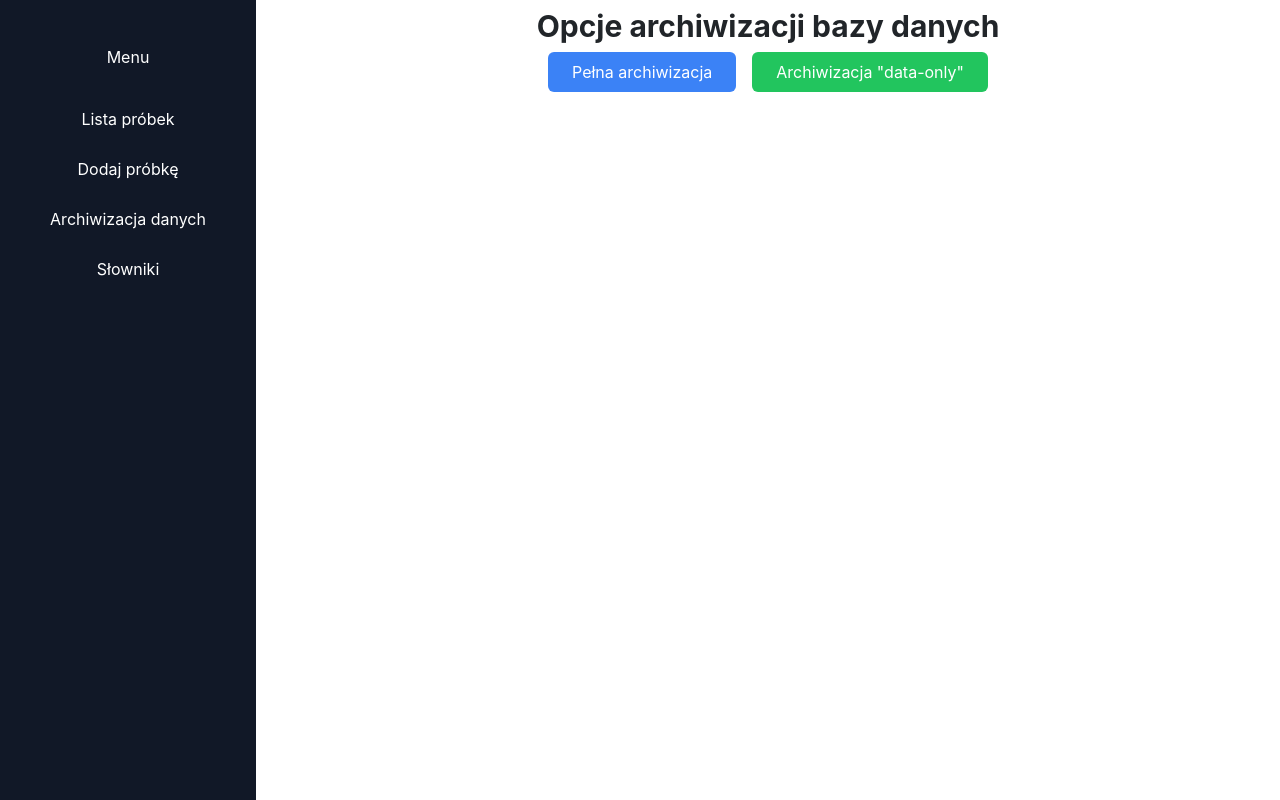
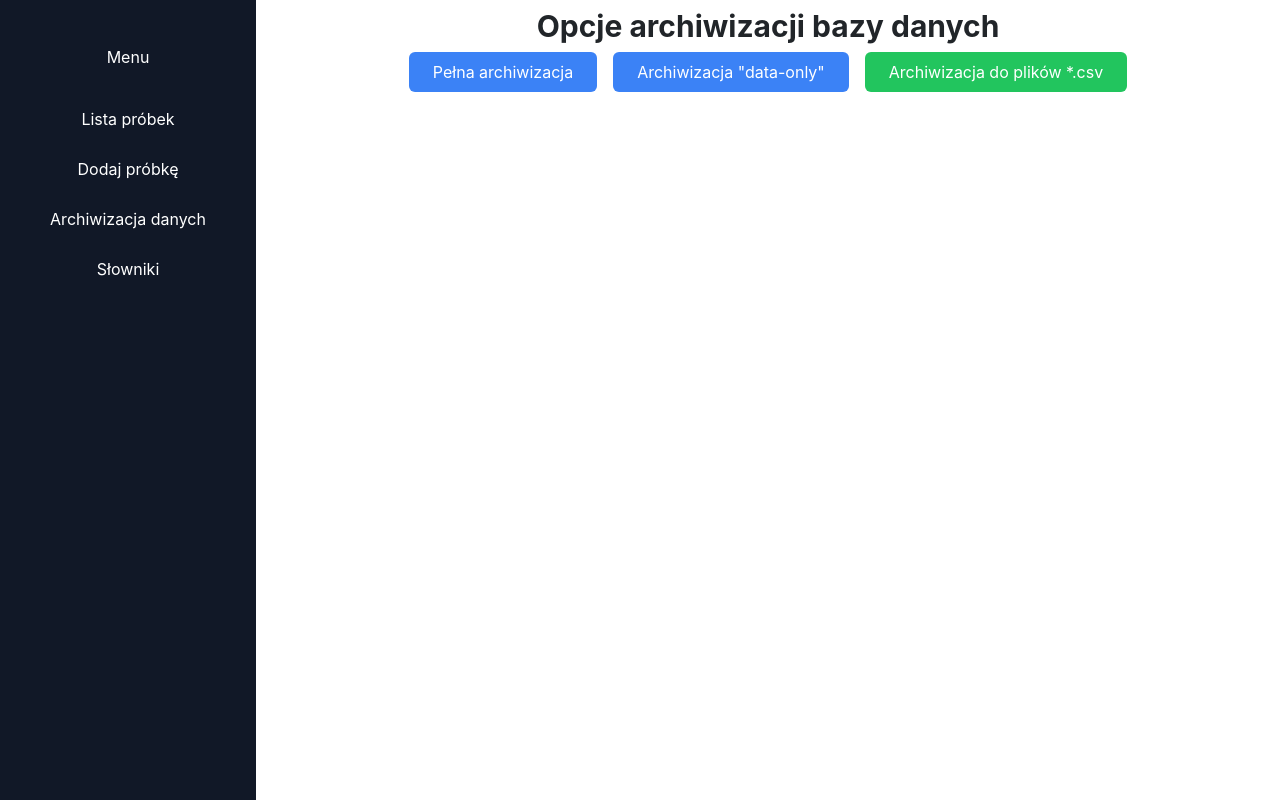
Before and after one commit to wiktorwozny/SampleLab, a React (Create React App) app in the folder slp-frontend/: page /backup in a window 1280 px wide. Built offline with nearby package versions, Linux system fonts and the light colour scheme.

Commit message:
csv backup - button

```diff
--- a/slp-frontend/src/components/BackupView.tsx
+++ b/slp-frontend/src/components/BackupView.tsx
@@ -31,10 +31,15 @@ const BackupView: React.FC<{}> = () => {
                 >
                     Pełna archiwizacja
                 </button>
-                <button className="px-4 py-2 bg-green-500 text-white rounded hover:bg-green-600 focus:outline-none"
+                <button className="px-4 py-2 bg-blue-500 text-white rounded hover:bg-green-600 focus:outline-none"
                         onClick={() => handleBackup('DATA_ONLY')}
                 >
                     Archiwizacja "data-only"
+                </button>
+                <button className="px-4 py-2 bg-green-500 text-white rounded hover:bg-green-600 focus:outline-none"
+                        onClick={() => handleBackup('CSV')}
+                >
+                    Archiwizacja do plików *.csv
                 </button>
             </div>
         </div>
```
